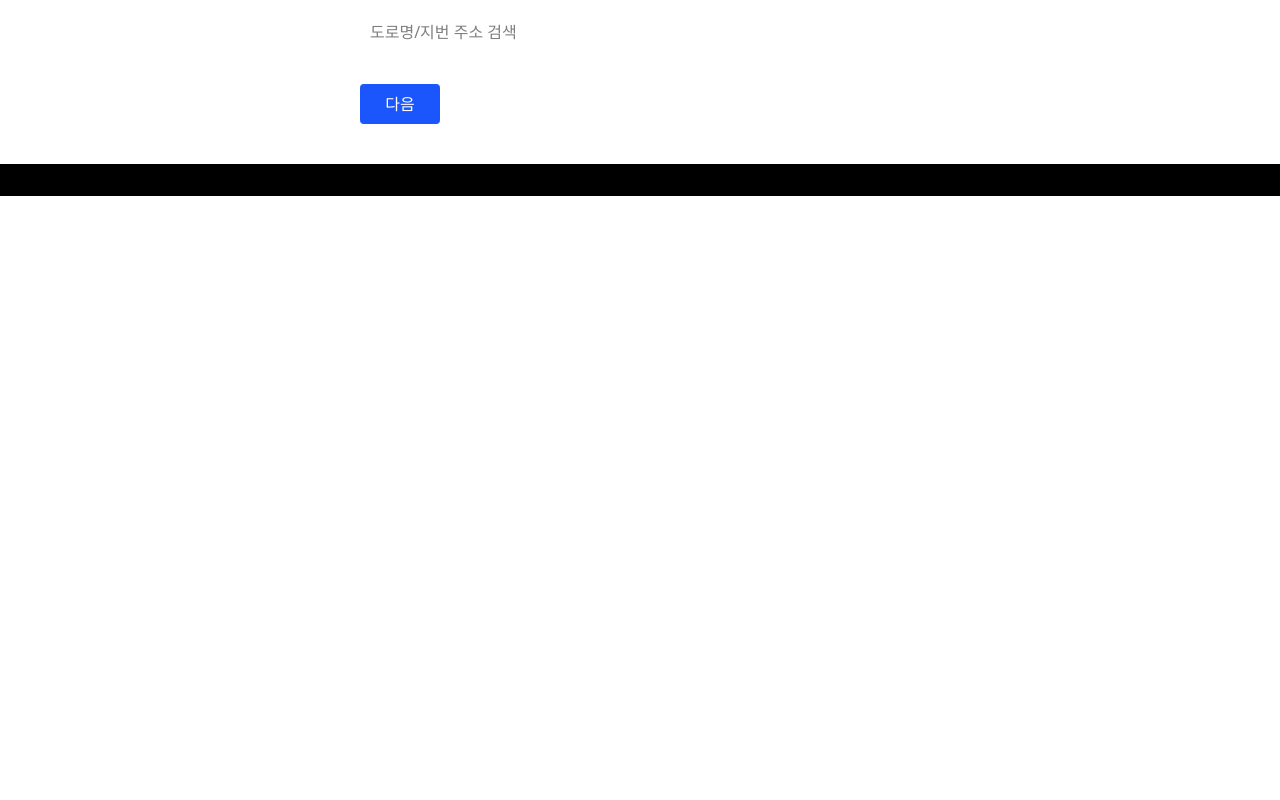
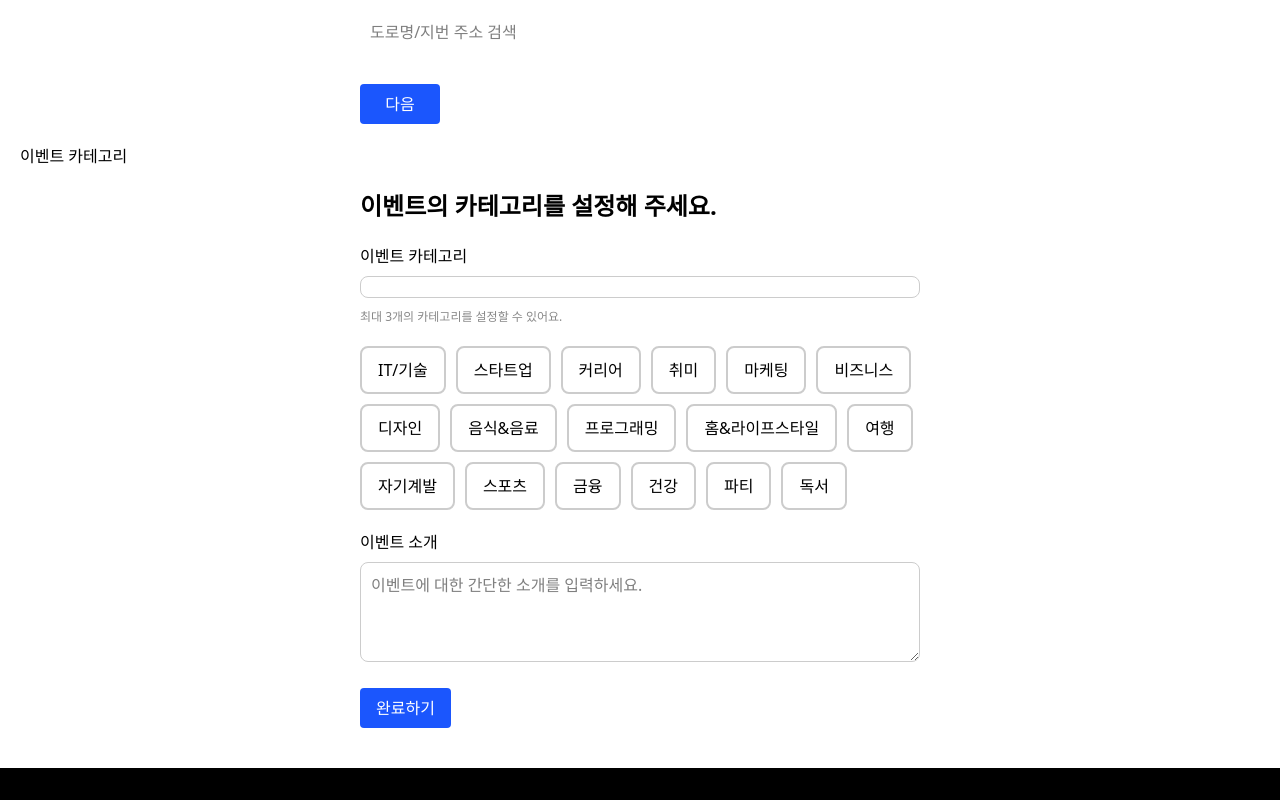
Before and after one commit to Devocean-Youth/Tickit-FE, a Next.js app: page /event-create in a window 1280 px wide. Shown: the part 860-1660 px from the top of the page. Before the commit the page ends 1056 px from the top, so only its background shows below. Built offline with nearby package versions, Linux system fonts and the light colour scheme.

Commit message:
Feat: step 3 이벤트 카테고리 선택 화면 UI 구조 개발

```diff
--- a/src/app/event-create/page.tsx
+++ b/src/app/event-create/page.tsx
@@ -3,7 +3,7 @@
 import React from 'react';
 import Step1Channel from '../../components/CreateEventPage/Step1Channel';
 import Step2EventDetail from '@/components/CreateEventPage/Step2EventDetail';
-
+import Step3Category from '@/components/CreateEventPage/Step3Category';
 const EventCreatePage: React.FC = () => {
   return (
     <div style={{ padding: '20px' }}>
@@ -11,6 +11,8 @@ const EventCreatePage: React.FC = () => {
       <Step1Channel />
       <h1>이벤트 상세</h1>
       <Step2EventDetail />
+      <h1>이벤트 카테고리</h1>
+      <Step3Category />
     </div>
   );
 };
--- a/src/components/CreateEventPage/Step3Category.tsx
+++ b/src/components/CreateEventPage/Step3Category.tsx
@@ -1 +1,122 @@
-//step1
+"use client"
+
+import React, { useState } from 'react';
+import Button from '../Global/Button';
+
+const categories = [
+  'IT/기술', '스타트업', '커리어', '취미', '마케팅', '비즈니스',
+  '디자인', '음식&음료', '프로그래밍', '홈&라이프스타일', '여행',
+  '자기계발', '스포츠', '금융', '건강', '파티', '독서',
+];
+
+const Step3Category: React.FC = () => {
+  const [selectedCategories, setSelectedCategories] = useState<string[]>([]);
+
+  const handleCategoryClick = (category: string) => {
+    if (selectedCategories.includes(category)) {
+      setSelectedCategories(selectedCategories.filter((cat) => cat !== category));
+    } else if (selectedCategories.length < 3) {
+      setSelectedCategories([...selectedCategories, category]);
+    }
+  };
+
+  const handleComplete = () => {
+    console.log('Selected Categories:', selectedCategories);
+    // Handle completion logic
+  };
+
+  return (
+    <div style={{ padding: '20px', maxWidth: '600px', margin: '0 auto' }}>
+      <h2 style={{ fontSize: '24px', fontWeight: 'bold', marginBottom: '20px' }}>
+        이벤트의 카테고리를 설정해 주세요.
+      </h2>
+      <div style={{ marginBottom: '20px' }}>
+        <label style={{ display: 'block', marginBottom: '8px' }}>이벤트 카테고리</label>
+        <div
+          style={{
+            display: 'flex',
+            flexWrap: 'wrap',
+            gap: '8px',
+            padding: '10px',
+            border: '1px solid #ccc',
+            borderRadius: '8px',
+            marginBottom: '10px',
+          }}
+        >
+          {selectedCategories.map((category) => (
+            <span
+              key={category}
+              style={{
+                backgroundColor: '#1B56FD',
+                color: '#fff',
+                padding: '5px 10px',
+                borderRadius: '16px',
+                display: 'inline-flex',
+                alignItems: 'center',
+              }}
+            >
+              {category}
+              <button
+                onClick={() => handleCategoryClick(category)}
+                style={{
+                  marginLeft: '8px',
+                  background: 'transparent',
+                  border: 'none',
+                  color: '#fff',
+                  cursor: 'pointer',
+                }}
+              >
+                ✕
+              </button>
+            </span>
+          ))}
+        </div>
+        <p style={{ fontSize: '12px', color: '#888' }}>
+          최대 3개의 카테고리를 설정할 수 있어요.
+        </p>
+      </div>
+      <div style={{ marginBottom: '20px' }}>
+        <div
+          style={{
+            display: 'flex',
+            flexWrap: 'wrap',
+            gap: '10px',
+          }}
+        >
+          {categories.map((category) => (
+            <button
+              key={category}
+              onClick={() => handleCategoryClick(category)}
+              style={{
+                padding: '10px 16px',
+                border: `2px solid ${selectedCategories.includes(category) ? '#1B56FD' : '#ccc'}`,
+                borderRadius: '8px',
+                backgroundColor: selectedCategories.includes(category) ? '#1B56FD' : 'transparent',
+                color: selectedCategories.includes(category) ? '#fff' : '#000',
+                cursor: 'pointer',
+              }}
+            >
+              {category}
+            </button>
+          ))}
+        </div>
+      </div>
+      <div style={{ marginBottom: '20px' }}>
+        <label style={{ display: 'block', marginBottom: '8px' }}>이벤트 소개</label>
+        <textarea
+          placeholder="이벤트에 대한 간단한 소개를 입력하세요."
+          style={{
+            width: '100%',
+            padding: '10px',
+            border: '1px solid #ccc',
+            borderRadius: '8px',
+            height: '100px',
+          }}
+        />
+      </div>
+      <Button text="완료하기" onClick={handleComplete} color="point" />
+    </div>
+  );
+};
+
+export default Step3Category;
```
